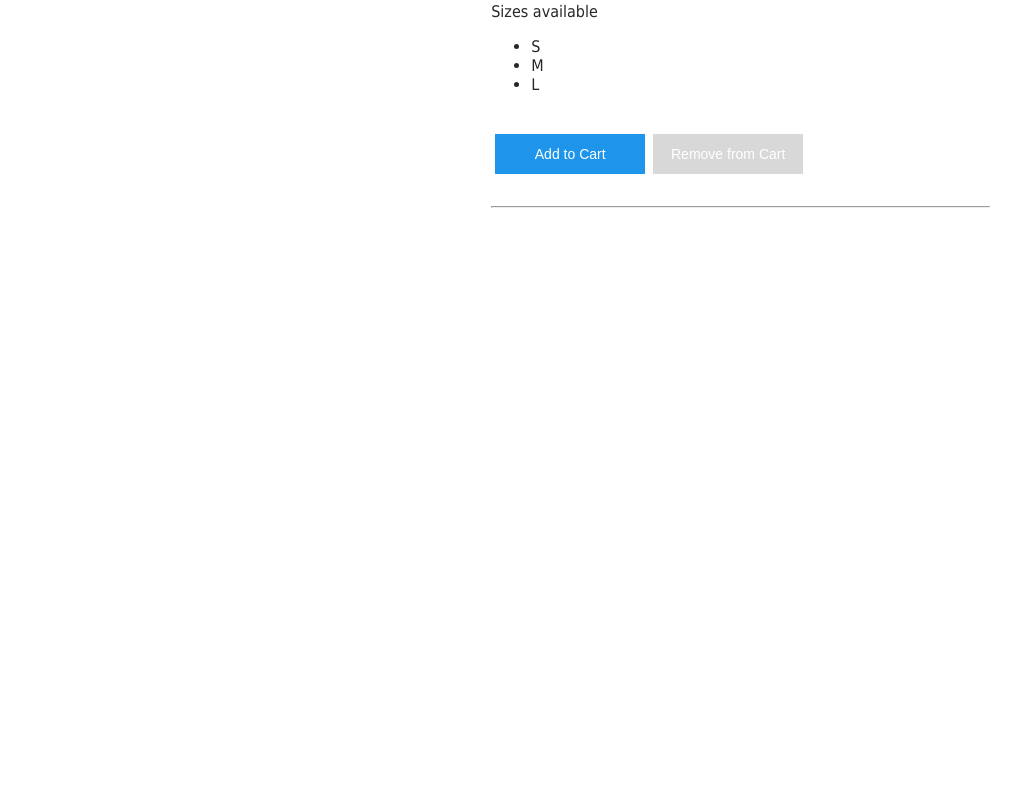
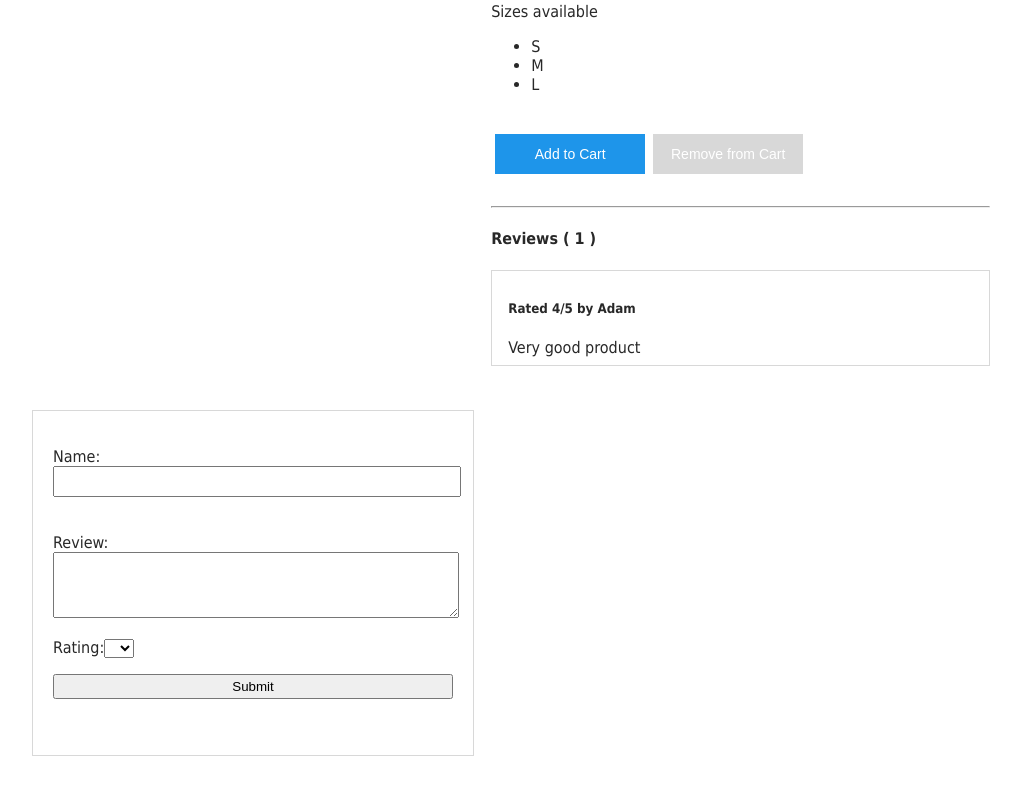
Before and after one commit to RuperttAryeenWind/vue-scratchpad, a Vue app in the folder vue-scratchpad/: page / in a window 1280 px wide. Shown: the part 501-1296 px from the top of the page, without its empty margins (24-1045 px from the left). Before the commit the page ends 800 px from the top, so only its background shows below. Built offline with nearby package versions, Linux system fonts and the light colour scheme.

Commit message:
[intro-to-vuejs] Forms - Adding product reviews and review submission flow.
lesson-link : https://www.vuemastery.com/courses/intro-to-vue-js/forms

```diff
--- a/vue-scratchpad/src/components/Product.vue
+++ b/vue-scratchpad/src/components/Product.vue
@@ -41,7 +41,15 @@
         </button>
       </div>
       <hr />
+      <div>
+        <h4>Reviews ( {{ reviews.length }} ) </h4>
+        <div class="reviews" v-for="review in reviews" :key="review.name">
+          <h5>Rated {{ review.rating }}/5 by {{ review.name }}</h5>
+          <div> {{ review.review }} </div>
+        </div>
+      </div>
     </div>
+    <ProductReview @review-submitted="updateReviews"/>
   </div>
 </template>
 
@@ -50,13 +58,15 @@ import product_data from "../data/product_info";
 import ProductImage from "../components/product-info/ProductImage"
 import Shipping from "../components/product-info/Shipping"
 import ProductDetails from "../components/product-info/ProductDetails"
+import ProductReview from "../components/product-info/ProductReview"
 
 export default {
   name: 'Product',
   components: {
     ProductImage,
     Shipping,
-    ProductDetails
+    ProductDetails,
+    ProductReview
   },
   props: {
     cart: {
@@ -78,6 +88,9 @@ export default {
     },
     updateProduct(product) {
       this.selectedProduct = product;
+    },
+    updateReviews(review) {
+      this.reviews.push(review)
     }
   },
   computed: {
--- /dev/null
+++ b/vue-scratchpad/src/components/product-info/ProductReview.vue
@@ -0,0 +1,71 @@
+<template>
+  <div class="product-review">
+    <form class="review-form" @submit.prevent="onSubmit">
+      <p class="error" v-if="errors.length">
+        <b>Please correct the following error(s):</b>
+        <ul>
+          <li v-for="error in errors" :key="error">{{ error }}</li>
+        </ul>
+      </p>
+
+      <p>
+        <label for="name">Name:</label>
+        <input id="name" v-model="name">
+      </p>
+
+      <p>
+        <label for="review">Review:</label>
+        <textarea id="review" v-model="review"></textarea>
+      </p>
+
+      <p>
+        <label for="rating">Rating:</label>
+        <select id="rating" v-model.number="rating">
+          <option>5</option>
+          <option>4</option>
+          <option>3</option>
+          <option>2</option>
+          <option>1</option>
+        </select>
+      </p>
+
+      <p>
+        <input type="submit" value="Submit">
+      </p>
+    </form>
+  </div>
+</template>
+
+<script>
+export default {
+  name: 'ProductReview',
+  data() {
+    return {
+      name: null,
+      review: null,
+      rating: null,
+      errors: []
+    }
+  },
+  methods: {
+    onSubmit() {
+      this.errors = []
+      if(this.name && this.review && this.rating) {
+        let productReview = {
+          name: this.name,
+          review: this.review,
+          rating: this.rating
+        }
+        this.$emit('review-submitted', productReview)
+        this.name = null
+        this.review = null
+        this.rating = null
+      } else {
+        if(!this.name) this.errors.push("Name required.")
+        if(!this.review) this.errors.push("Review required.")
+        if(!this.rating) this.errors.push("Rating required.")
+      }
+    }
+  }
+}
+</script>
--- a/vue-scratchpad/src/data/product_info.js
+++ b/vue-scratchpad/src/data/product_info.js
@@ -25,5 +25,12 @@ export default {
   ],
   sizes: [ "S", "M", "L"],
   details: ['80% cotton', '20% polyester', 'Gender-neutral'],
-  premium: true
+  premium: true,
+  reviews: [ {
+    name: "Adam",
+    rating: 4,
+    review: "Very good product"
+  }
+
+  ]
 }
```
Also changed, not shown: 1 other file (tests, documents, lock files or other folders).
